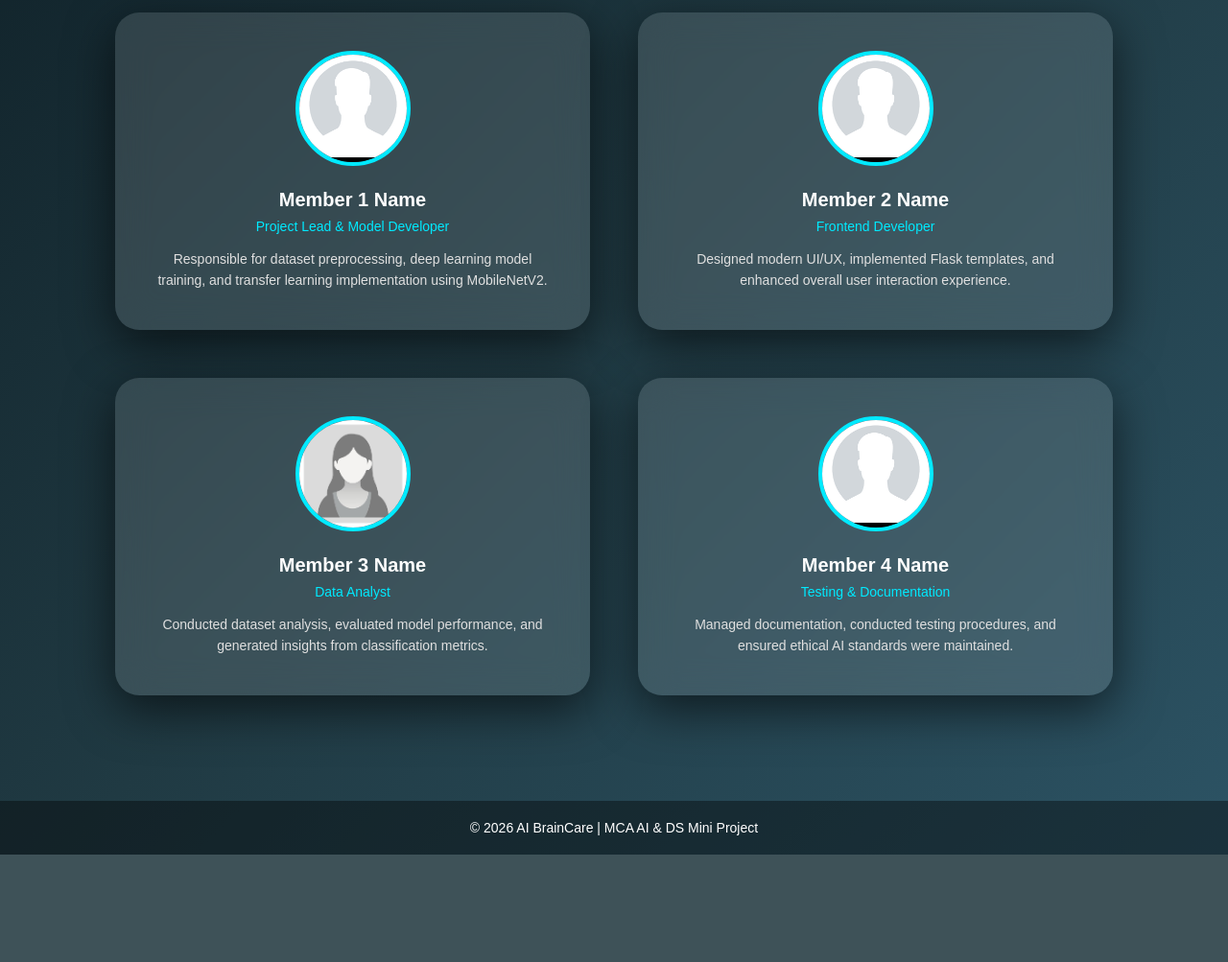
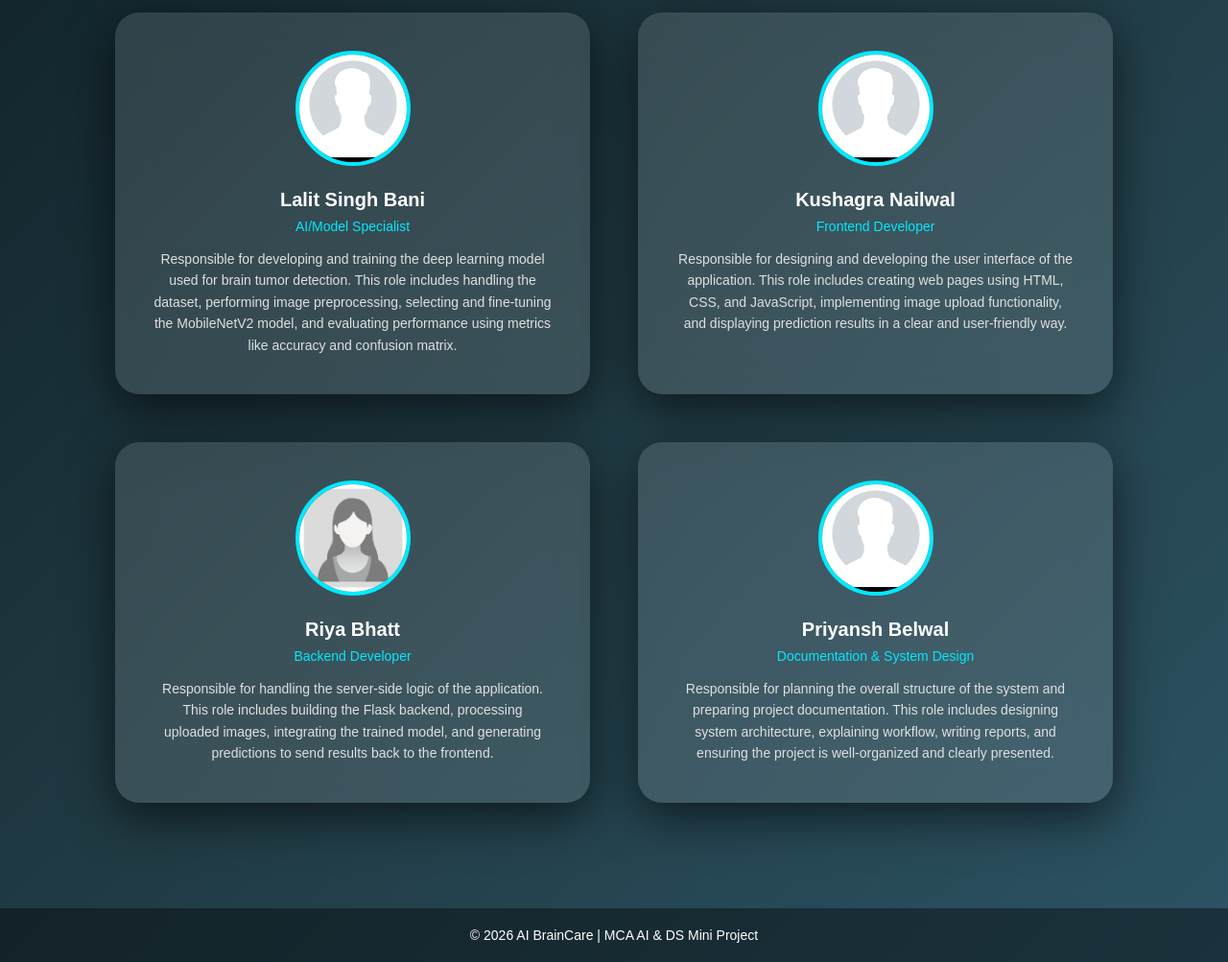
Before and after one commit to Lalit044/Brain-Tumor-Detection, a Flask app: page /team in a window 1280 px wide. Shown: the part 275-1278 px from the top of the page at 96% size. Before the commit the page ends 1166 px from the top, so only its background shows below. Run offline with Flask 3, Linux system fonts and the light colour scheme.

Commit message:
Updated information about roles

```diff
--- a/templates/team.html
+++ b/templates/team.html
@@ -235,41 +235,41 @@
 
     <div class="card">
         <img src="static/images/member1.png" class="profile-img" alt="Member">
-        <h3>Member 1 Name</h3>
-        <div class="role">Project Lead & Model Developer</div>
+        <h3>Lalit Singh Bani</h3>
+        <div class="role">AI/Model Specialist</div>
         <div class="desc">
-            Responsible for dataset preprocessing, deep learning model training,
-            and transfer learning implementation using MobileNetV2.
+            Responsible for developing and training the deep learning model used for brain tumor detection.
+            This role includes handling the dataset, performing image preprocessing, selecting and fine-tuning the MobileNetV2 model, and evaluating performance using metrics like accuracy and confusion matrix.
         </div>
     </div>
 
     <div class="card">
         <img src="static/images/member2.png" class="profile-img" alt="Member">
-        <h3>Member 2 Name</h3>
+        <h3>Kushagra Nailwal</h3>
         <div class="role">Frontend Developer</div>
         <div class="desc">
-            Designed modern UI/UX, implemented Flask templates,
-            and enhanced overall user interaction experience.
+            Responsible for designing and developing the user interface of the application.
+            This role includes creating web pages using HTML, CSS, and JavaScript, implementing image upload functionality, and displaying prediction results in a clear and user-friendly way.
         </div>
     </div>
 
     <div class="card">
         <img src="static/images/member3.png" class="profile-img" alt="Member">
-        <h3>Member 3 Name</h3>
-        <div class="role">Data Analyst</div>
+        <h3>Riya Bhatt</h3>
+        <div class="role">Backend Developer</div>
         <div class="desc">
-            Conducted dataset analysis, evaluated model performance,
-            and generated insights from classification metrics.
+            Responsible for handling the server-side logic of the application.
+            This role includes building the Flask backend, processing uploaded images, integrating the trained model, and generating predictions to send results back to the frontend.
         </div>
     </div>
 
     <div class="card">
         <img src="static/images/member4.png" class="profile-img" alt="Member">
-        <h3>Member 4 Name</h3>
-        <div class="role">Testing & Documentation</div>
+        <h3>Priyansh Belwal</h3>
+        <div class="role">Documentation & System Design</div>
         <div class="desc">
-            Managed documentation, conducted testing procedures,
-            and ensured ethical AI standards were maintained.
+            Responsible for planning the overall structure of the system and preparing project documentation.
+            This role includes designing system architecture, explaining workflow, writing reports, and ensuring the project is well-organized and clearly presented.
         </div>
     </div>
 
```
